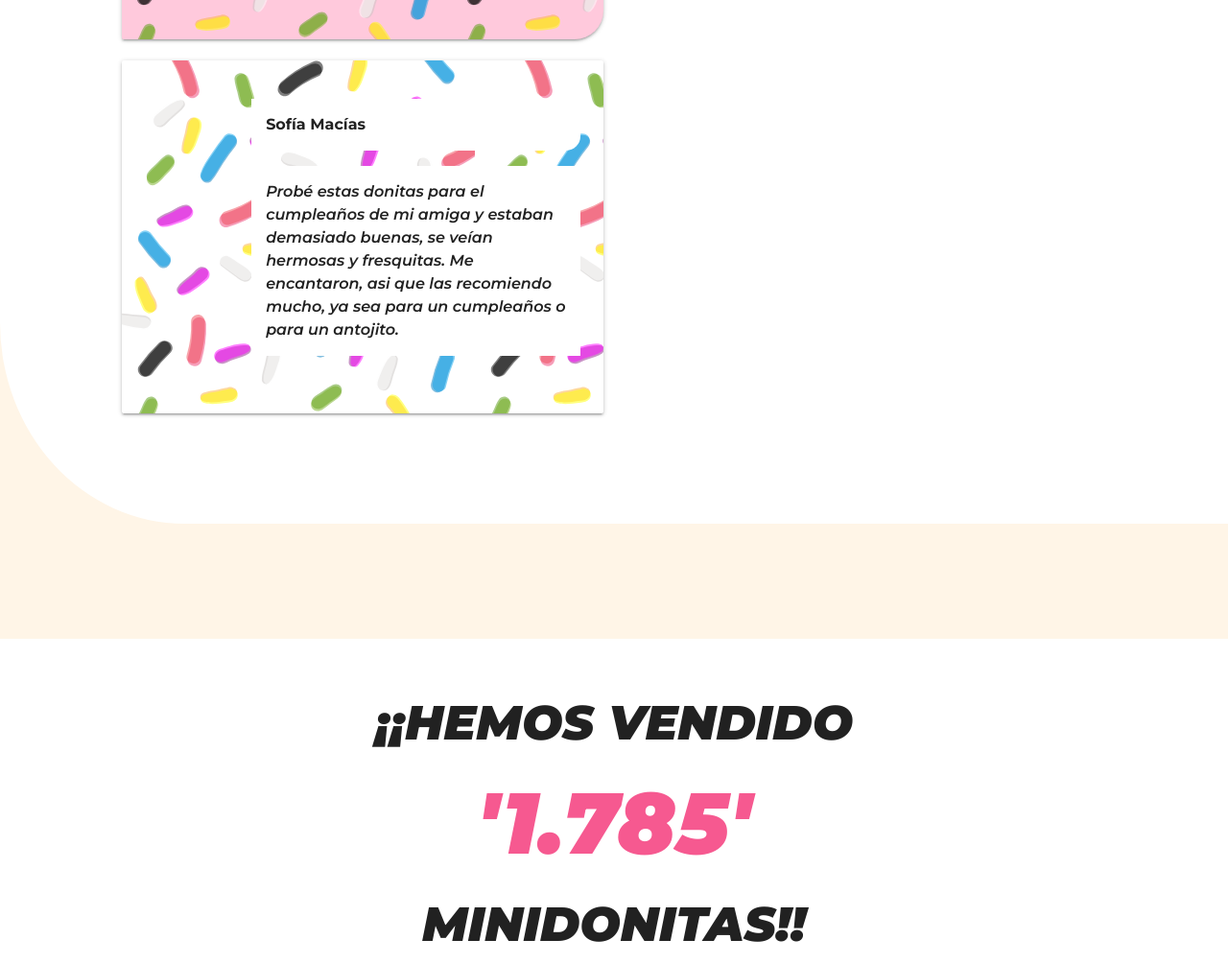
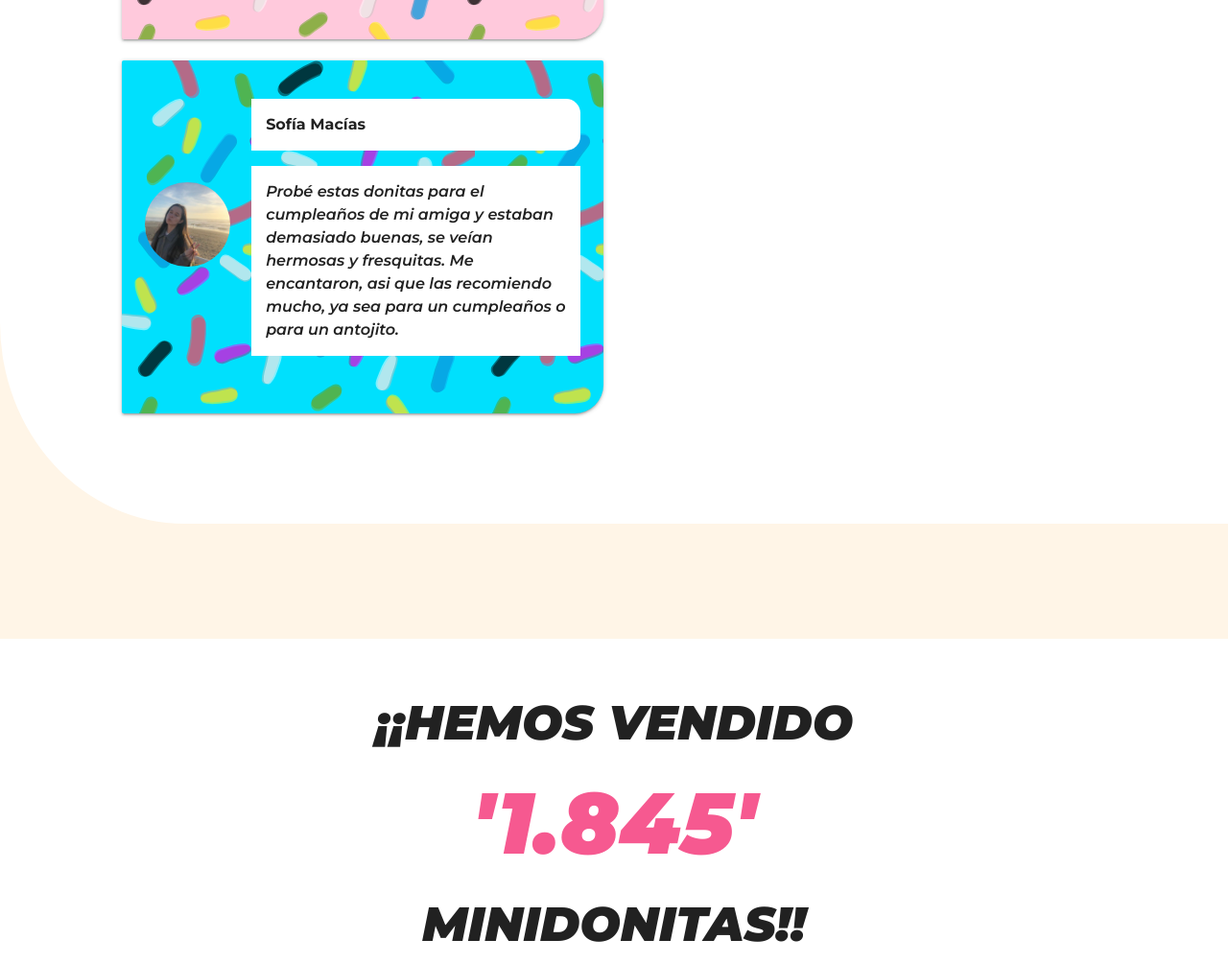
Before and after one commit to BassVasquez/minidonitas-web, a plain HTML site: page index.html in a window 1280 px wide. Shown: the part 4710-5714 px from the top of the page at 96% size. Drawn offline with nearby package versions, Linux system fonts and the light colour scheme.

Commit message:
Add files via upload

```diff
--- a/CSS/styles.css
+++ b/CSS/styles.css
@@ -446,7 +446,17 @@ body{
 
     .carta2:hover{
         scale: 1.05;
+    }
 
+    .carta3{
+        background-color: #00e0fd;
+        transition: background-color  ease-in-out;
+        border-bottom-right-radius: 30px;
+        transition: scale 0.3s ease-in-out;
+    }
+
+    .carta3:hover{
+        scale: 1.05;
     }
 
     .nombre_opinion{
--- a/JS/contador.js
+++ b/JS/contador.js
@@ -1,7 +1,7 @@
 
 const contador = document.querySelector("#contador");
 
-const objetivo = 1785;
+const objetivo = 1845;
 const duracion = 2000;
 
 function animarContador() {
```
Also changed, not shown: IMG/Opiniones/sofia-100.jpg (added).
